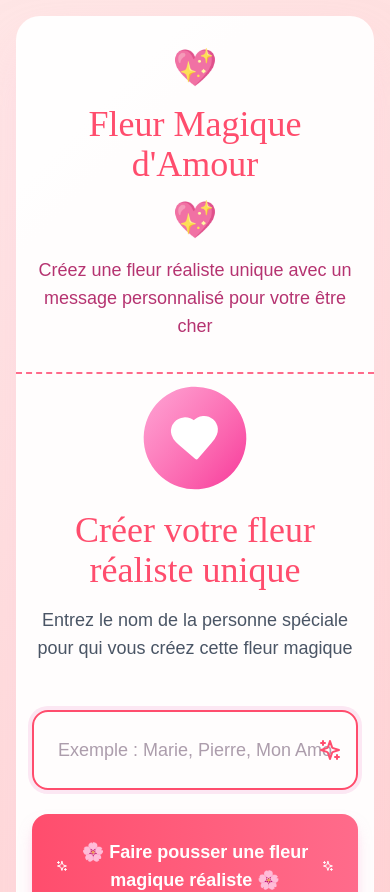
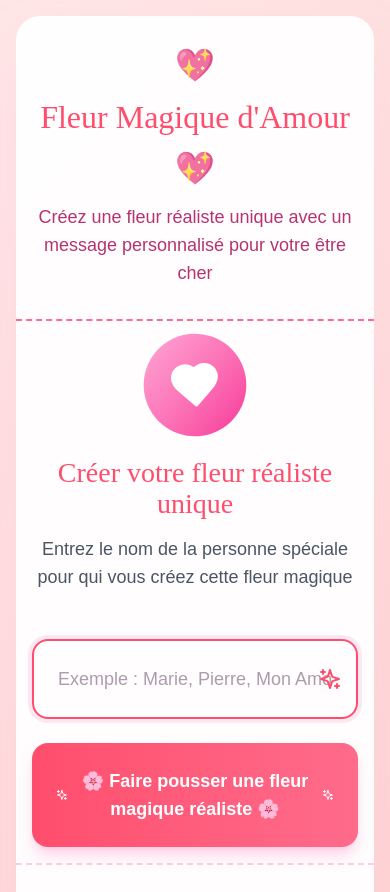
Before and after one commit to RaJharit77/Megane, a React (Vite) app in the folder frontend/: page / in a window 390 px wide. Shown: the top 892 px of the page. Built offline with nearby package versions, Linux system fonts and the light colour scheme.

Commit message:
feat: Update app server flask and index style

```diff
--- a/frontend/src/index.css
+++ b/frontend/src/index.css
@@ -13,6 +13,9 @@ body {
   background: linear-gradient(135deg, var(--background) 0%, #ffcccc 100%);
   min-height: 100vh;
   color: var(--text);
+  margin: 0;
+  padding: 0;
+  box-sizing: border-box;
 }
 
 @theme {
@@ -26,3 +29,25 @@ body {
 .font-dancing {
   font-family: 'Dancing Script', cursive;
 }
+
+/* Améliorations pour l'impression/capture */
+@media print {
+  .no-print {
+    display: none !important;
+  }
+}
+
+/* Ajustements globaux pour mobile */
+@media (max-width: 640px) {
+  h1 {
+    font-size: 2rem;
+  }
+
+  h2 {
+    font-size: 1.75rem;
+  }
+
+  .p-8 {
+    padding: 1rem;
+  }
+}
```
Also changed, not shown: 1 other file (tests, documents, lock files or other folders).
